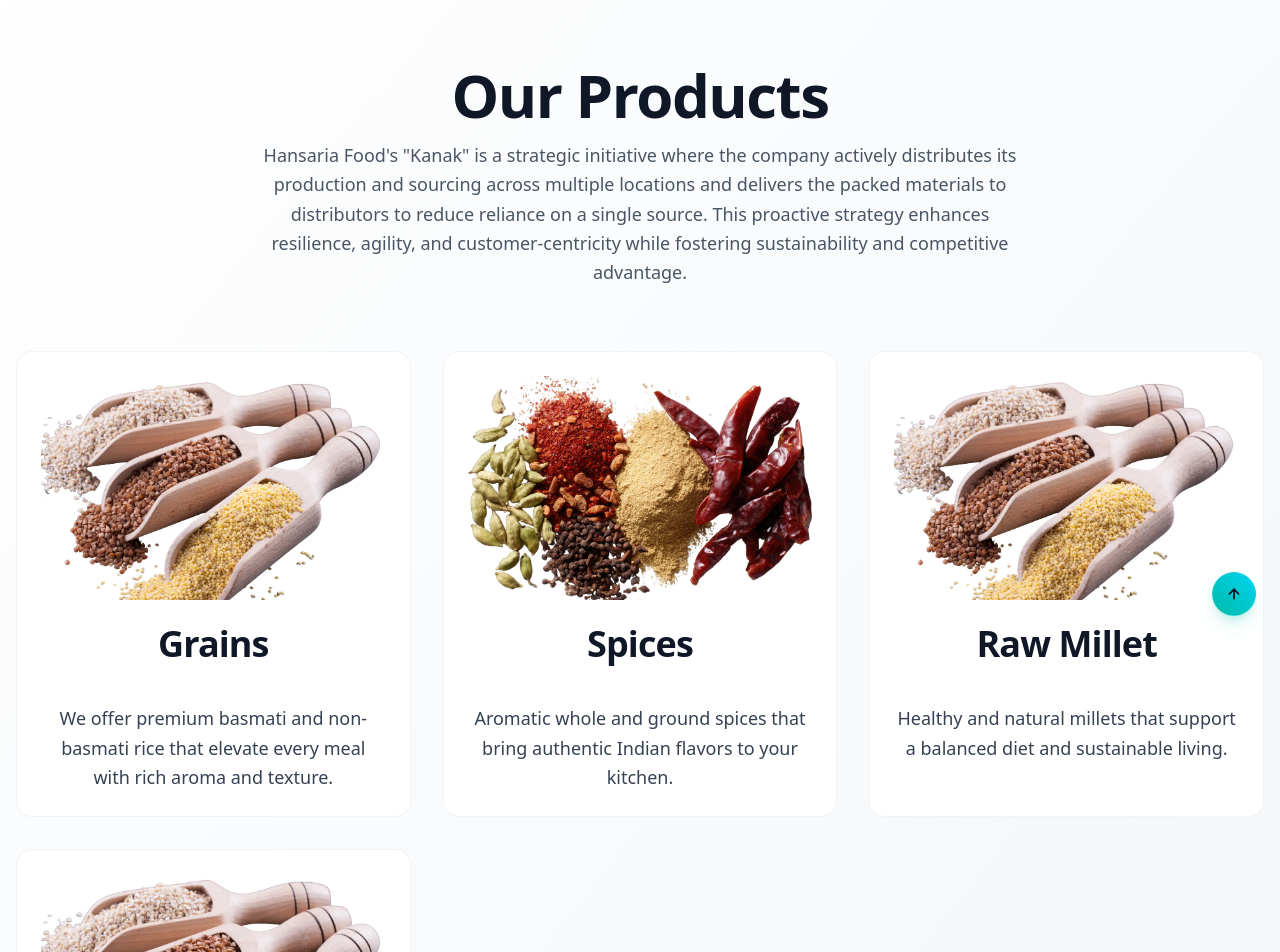
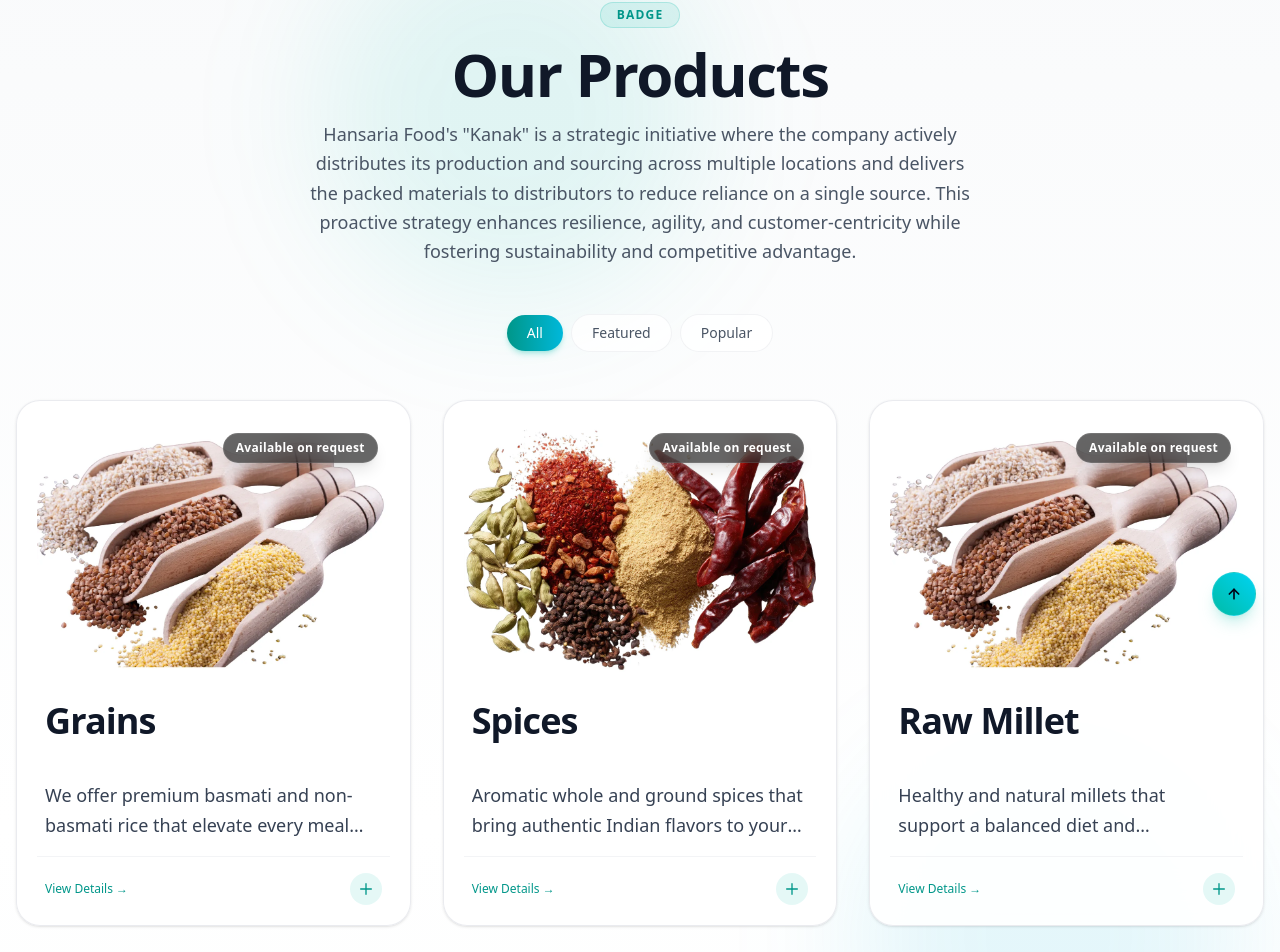
Before and after one commit to Santu-Hansariafood/kanak, a Next.js app: page /products in a window 1280 px wide. Shown: the part 160-1112 px from the top of the page. Built offline with nearby package versions, Linux system fonts and the light colour scheme.

Commit message:
changes with footer

```diff
--- a/src/components/ui/Products/Products.tsx
+++ b/src/components/ui/Products/Products.tsx
@@ -1,4 +1,4 @@
-'use client';
+"use client";
 
 import React, { useState } from "react";
 import { motion, AnimatePresence } from "framer-motion";
@@ -7,126 +7,271 @@ import dynamic from "next/dynamic";
 import { useProducts } from "@/hooks/Products/useProducts";
 
 const Title = dynamic(() => import("@/components/common/Title/Title"));
-const Paragraph = dynamic(() => import("@/components/common/Paragraph/Paragraph"));
+const Paragraph = dynamic(
+  () => import("@/components/common/Paragraph/Paragraph"),
+);
 
 const Products: React.FC = () => {
   const { products, t } = useProducts();
-  const [selectedProduct, setSelectedProduct] = useState<typeof products[0] | null>(null);
-  const [visibleCount, setVisibleCount] = useState(4);
+  const [selectedProduct, setSelectedProduct] = useState<
+    (typeof products)[0] | null
+  >(null);
+  const [visibleCount, setVisibleCount] = useState(6);
+  const [activeCategory, setActiveCategory] = useState("all");
+
+  const categories = ["all", "featured", "popular"];
+
+  const filteredProducts = products.filter((product) => {
+    if (activeCategory === "all") return true;
+    return product.category?.toLowerCase() === activeCategory;
+  });
+
+  const handleInquiry = (productTitle: string) => {
+    const subject = encodeURIComponent(`Inquiry about ${productTitle}`);
+    const body = encodeURIComponent(
+      `Hello,\n\nI am interested in learning more about ${productTitle}.\n\nPlease provide more details regarding pricing and availability.`,
+    );
+    window.location.href = `mailto:selles@kanakretail.com?subject=${subject}&body=${body}`;
+  };
 
   return (
-    <div className="pt-16 dark:bg-gray-900 transition-colors">
-      <section className="py-20 px-4">
+    <div className="pt-20 pb-32 bg-gradient-to-b from-gray-50 via-white to-gray-50 dark:from-gray-950 dark:via-gray-900 dark:to-gray-950 transition-colors relative overflow-hidden">
+      {/* Background Ambient Glow Effects */}
+      <div className="absolute top-0 left-1/4 w-96 h-96 bg-teal-500/10 dark:bg-teal-500/5 rounded-full blur-3xl pointer-events-none" />
+      <div className="absolute bottom-1/3 right-10 w-96 h-96 bg-cyan-500/10 dark:bg-cyan-500/5 rounded-full blur-3xl pointer-events-none" />
+
+      <section className="px-4 relative z-10">
         <div className="max-w-7xl mx-auto">
+          {/* Header Section */}
+          <div className="text-center max-w-2xl mx-auto mb-12">
+            <motion.div
+              initial={{ opacity: 0, y: -10 }}
+              animate={{ opacity: 1, y: 0 }}
+              transition={{ duration: 0.5 }}
+            >
+              <span className="inline-block py-1 px-4 rounded-full bg-teal-500/10 text-teal-600 dark:text-teal-400 text-xs font-bold tracking-widest uppercase mb-4 border border-teal-500/20">
+                {t("badge") || "Discover Excellence"}
+              </span>
+            </motion.div>
+
             <Title
               text={t("title")}
               subtitle={t("subtitle")}
               as="h1"
               align="center"
-            className="mb-16"
+              className="mb-6"
             />
+          </div>
 
-          <div className="grid grid-cols-1 md:grid-cols-2 lg:grid-cols-3 gap-8">
-            {products.slice(0, visibleCount).map((product, index) => (
+          {/* Category Filter Tabs */}
+          <div className="flex justify-center items-center gap-2 mb-12 flex-wrap">
+            {categories.map((cat) => (
+              <button
+                key={cat}
+                onClick={() => setActiveCategory(cat)}
+                className={`px-5 py-2 rounded-full text-sm font-medium transition-all duration-300 relative ${
+                  activeCategory === cat
+                    ? "text-white shadow-md shadow-teal-500/25"
+                    : "bg-white/80 dark:bg-gray-800/80 text-gray-600 dark:text-gray-300 hover:bg-gray-100 dark:hover:bg-gray-700 border border-gray-200/50 dark:border-gray-700/50"
+                }`}
+              >
+                {activeCategory === cat && (
                   <motion.div
-                key={index}
-                initial={{ opacity: 0, y: 20 }}
-                whileInView={{ opacity: 1, y: 0 }}
-                transition={{ duration: 0.6, delay: index * 0.1 }}
-                className="bg-white dark:bg-gray-800/70 backdrop-blur-sm rounded-2xl p-6 border border-gray-200/50 dark:border-gray-700/50 hover:shadow-xl transition-all duration-300 group cursor-pointer"
+                    layoutId="activeTab"
+                    className="absolute inset-0 bg-gradient-to-r from-teal-600 to-cyan-500 rounded-full -z-10"
+                    transition={{ type: "spring", stiffness: 300, damping: 30 }}
+                  />
+                )}
+                {cat.charAt(0).toUpperCase() + cat.slice(1)}
+              </button>
+            ))}
+          </div>
+
+          {/* Products Grid */}
+          <motion.div
+            layout
+            className="grid grid-cols-1 md:grid-cols-2 lg:grid-cols-3 gap-8"
+          >
+            <AnimatePresence>
+              {filteredProducts.slice(0, visibleCount).map((product, index) => (
+                <motion.div
+                  layout
+                  key={product.id || index}
+                  initial={{ opacity: 0, scale: 0.95, y: 20 }}
+                  animate={{ opacity: 1, scale: 1, y: 0 }}
+                  exit={{ opacity: 0, scale: 0.95 }}
+                  transition={{ duration: 0.4, delay: index * 0.05 }}
+                  whileHover={{ y: -6 }}
+                  className="bg-white/90 dark:bg-gray-800/80 backdrop-blur-xl rounded-3xl p-5 border border-gray-200/80 dark:border-gray-700/80 shadow-sm hover:shadow-2xl hover:border-teal-500/30 dark:hover:border-teal-500/30 transition-all duration-300 group cursor-pointer flex flex-col justify-between"
                   onClick={() => setSelectedProduct(product)}
                 >
-                <div className="w-full h-56 rounded-2xl overflow-hidden mb-6">
+                  <div>
+                    {/* Image Container */}
+                    <div className="w-full h-64 rounded-2xl overflow-hidden mb-6 relative bg-gray-100 dark:bg-gray-900">
                       <Image
                         src={product.image}
                         alt={product.title}
                         width={400}
-                    height={250}
-                    className="w-full h-full object-cover group-hover:scale-105 transition-transform duration-300"
+                        height={300}
+                        className="w-full h-full object-cover group-hover:scale-110 transition-transform duration-500 ease-out"
+                      />
+                      {product.price && (
+                        <div className="absolute top-3 right-3 bg-black/60 backdrop-blur-md text-white px-3 py-1.5 rounded-full text-xs font-semibold tracking-wide border border-white/10 shadow-lg">
+                          {product.price}
+                        </div>
+                      )}
+                    </div>
+
+                    {/* Content */}
+                    <div className="px-2">
+                      <Title
+                        text={product.title}
+                        as="h2"
+                        align="left"
+                        className="mb-2 text-lg font-bold group-hover:text-teal-600 dark:group-hover:text-teal-400 transition-colors"
+                      />
+                      <Paragraph
+                        text={product.description}
+                        className="text-sm line-clamp-2 text-gray-500 dark:text-gray-400 mb-4"
                       />
                     </div>
-                <Title text={product.title} as="h2" align="center" className="mb-3" />
-                <Paragraph text={product.description} className="text-center" />
+                  </div>
+
+                  {/* Card Action Footer */}
+                  <div className="px-2 pt-4 border-t border-gray-100 dark:border-gray-700/50 flex items-center justify-between">
+                    <span className="text-xs font-medium text-teal-600 dark:text-teal-400 group-hover:underline flex items-center gap-1">
+                      View Details &rarr;
+                    </span>
+                    <div className="w-8 h-8 rounded-full bg-teal-500/10 dark:bg-teal-500/20 flex items-center justify-center text-teal-600 dark:text-teal-400 group-hover:bg-gradient-to-r group-hover:from-teal-600 group-hover:to-cyan-500 group-hover:text-white transition-all duration-300">
+                      <svg
+                        className="w-4 h-4"
+                        fill="none"
+                        stroke="currentColor"
+                        viewBox="0 0 24 24"
+                      >
+                        <path
+                          strokeLinecap="round"
+                          strokeLinejoin="round"
+                          strokeWidth="2"
+                          d="M12 4v16m8-8H4"
+                        />
+                      </svg>
+                    </div>
+                  </div>
                 </motion.div>
               ))}
-          </div>
+            </AnimatePresence>
+          </motion.div>
 
-          {visibleCount < products.length && (
-            <div className="text-center mt-10">
+          {/* Show More Button */}
+          {visibleCount < filteredProducts.length && (
+            <div className="text-center mt-16">
               <motion.button
-                whileHover={{ scale: 1.05 }}
+                whileHover={{ scale: 1.03 }}
                 whileTap={{ scale: 0.98 }}
-                onClick={() => setVisibleCount(products.length)}
-                className="bg-gradient-to-r from-teal-600 to-cyan-500 text-white px-6 py-3 rounded-xl font-semibold hover:shadow-lg transition-all duration-300"
+                onClick={() => setVisibleCount(filteredProducts.length)}
+                className="bg-gradient-to-r from-teal-600 to-cyan-500 text-white px-8 py-4 rounded-2xl font-semibold shadow-lg shadow-teal-500/20 hover:shadow-teal-500/40 transition-all duration-300"
               >
-                {t("showMore") || "Show More"}
+                {t("showMore") || "Explore All Products"}
               </motion.button>
             </div>
           )}
         </div>
       </section>
 
+      {/* Modern Product Detail Modal */}
       <AnimatePresence>
         {selectedProduct && (
           <motion.div
-            className="fixed inset-0 bg-black/60 flex items-center justify-center z-50 p-4"
+            className="fixed inset-0 bg-black/70 backdrop-blur-md flex items-center justify-center z-50 p-4 sm:p-6 overflow-y-auto"
             initial={{ opacity: 0 }}
             animate={{ opacity: 1 }}
             exit={{ opacity: 0 }}
             onClick={() => setSelectedProduct(null)}
           >
             <motion.div
-              className="bg-white dark:bg-gray-800 rounded-2xl p-8 max-w-4xl w-full relative"
-              initial={{ scale: 0.9, opacity: 0 }}
-              animate={{ scale: 1, opacity: 1 }}
-              exit={{ scale: 0.9, opacity: 0 }}
-              transition={{ duration: 0.3 }}
+              className="bg-white dark:bg-gray-900 rounded-3xl p-6 sm:p-10 max-w-4xl w-full relative shadow-2xl border border-gray-200 dark:border-gray-800 my-auto"
+              initial={{ scale: 0.95, opacity: 0, y: 20 }}
+              animate={{ scale: 1, opacity: 1, y: 0 }}
+              exit={{ scale: 0.95, opacity: 0, y: 20 }}
+              transition={{ type: "spring", duration: 0.5, bounce: 0.1 }}
               onClick={(e) => e.stopPropagation()}
             >
+              {/* Close Button */}
               <button
                 onClick={() => setSelectedProduct(null)}
-                className="absolute top-3 right-4 text-gray-600 dark:text-gray-300 hover:text-gray-800 dark:hover:text-white text-2xl font-bold"
+                className="absolute top-4 right-4 w-10 h-10 rounded-full bg-gray-100 dark:bg-gray-800 text-gray-500 hover:text-gray-900 dark:hover:text-white flex items-center justify-center transition-colors text-xl font-bold z-10"
               >
                 &times;
               </button>
 
-              <div className="flex flex-col md:flex-row gap-6">
+              <div className="flex flex-col md:flex-row gap-8 items-center">
+                {/* Modal Product Image */}
                 <div className="w-full md:w-1/2">
+                  <div className="relative rounded-2xl overflow-hidden shadow-md aspect-square bg-gray-100 dark:bg-gray-800">
                     <Image
                       src={selectedProduct.image}
                       alt={selectedProduct.title}
-                    width={500}
-                    height={400}
-                    className="rounded-2xl object-cover w-full h-80"
+                      fill
+                      className="object-cover"
                     />
                   </div>
+                </div>
 
-                <div className="w-full md:w-1/2">
-                  <Title text={selectedProduct.title} as="h2" align="left" className="mb-3" />
-                  <Paragraph text={selectedProduct.description} className="mb-4" />
-
+                {/* Modal Details Info */}
+                <div className="w-full md:w-1/2 flex flex-col justify-between">
+                  <div>
                     <Title
-                    text={t("keyFeatures")}
+                      text={selectedProduct.title}
                       as="h2"
                       align="left"
-                    className="mb-2 text-xl sm:text-2xl"
+                      className="mb-2 text-2xl font-bold"
                     />
-                  <div className="grid grid-cols-1 sm:grid-cols-2 gap-x-6 gap-y-2 mb-4">
+                    <Paragraph
+                      text={selectedProduct.description}
+                      className="mb-6 text-gray-600 dark:text-gray-300"
+                    />
+
+                    {selectedProduct.features &&
+                      selectedProduct.features.length > 0 && (
+                        <>
+                          <h3 className="text-sm font-bold uppercase tracking-wider text-gray-400 mb-3">
+                            {t("keyFeatures") || "Key Highlights"}
+                          </h3>
+                          <div className="grid grid-cols-1 sm:grid-cols-2 gap-3 mb-6">
                             {selectedProduct.features.map((feature, idx) => (
                               <div
                                 key={idx}
-                        className="flex items-center text-gray-600 dark:text-gray-300 text-sm"
+                                className="flex items-center gap-2 text-gray-700 dark:text-gray-200 text-sm bg-gray-50 dark:bg-gray-800/50 p-2.5 rounded-xl border border-gray-100 dark:border-gray-800"
                               >
-                        <div className="w-2 h-2 bg-teal-500 rounded-full mr-2" />
-                        {feature}
+                                <div className="w-2 h-2 bg-teal-500 rounded-full flex-shrink-0" />
+                                <span className="truncate">{feature}</span>
                               </div>
                             ))}
                           </div>
+                        </>
+                      )}
+                  </div>
 
-                  <Paragraph
-                    text={selectedProduct.price}
-                    className="text-lg font-semibold text-teal-600 mt-4"
-                  />
+                  <div className="pt-6 border-t border-gray-100 dark:border-gray-800 flex items-center justify-between mt-4">
+                    <div>
+                      <span className="block text-xs text-gray-400 uppercase font-medium">
+                        Price
+                      </span>
+                      <span className="text-2xl font-black text-teal-600 dark:text-teal-400">
+                        {selectedProduct.price || "Contact Us"}
+                      </span>
+                    </div>
+
+                    <motion.button
+                      whileHover={{ scale: 1.02 }}
+                      whileTap={{ scale: 0.98 }}
+                      onClick={() => handleInquiry(selectedProduct.title)}
+                      className="bg-gradient-to-r from-teal-600 to-cyan-500 text-white px-6 py-3 rounded-xl font-semibold shadow-lg shadow-teal-500/20 transition-all text-sm"
+                    >
+                      {t("inquireNow") || "Inquire Now"}
+                    </motion.button>
+                  </div>
                 </div>
               </div>
             </motion.div>
```
Lines whose indentation alone changed are shown as unchanged.
